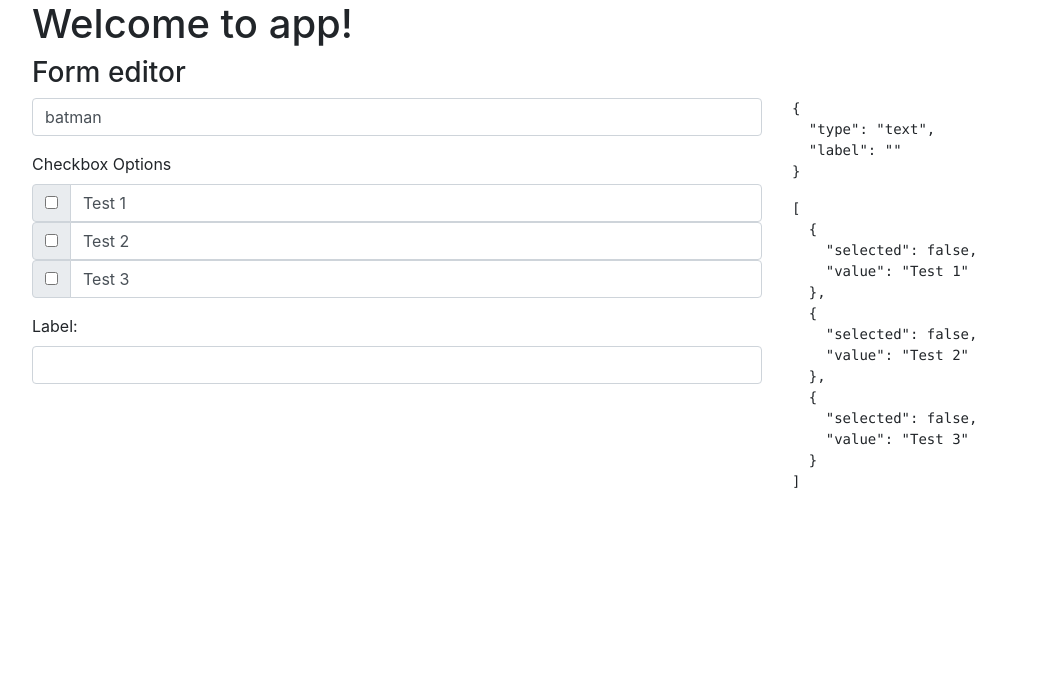
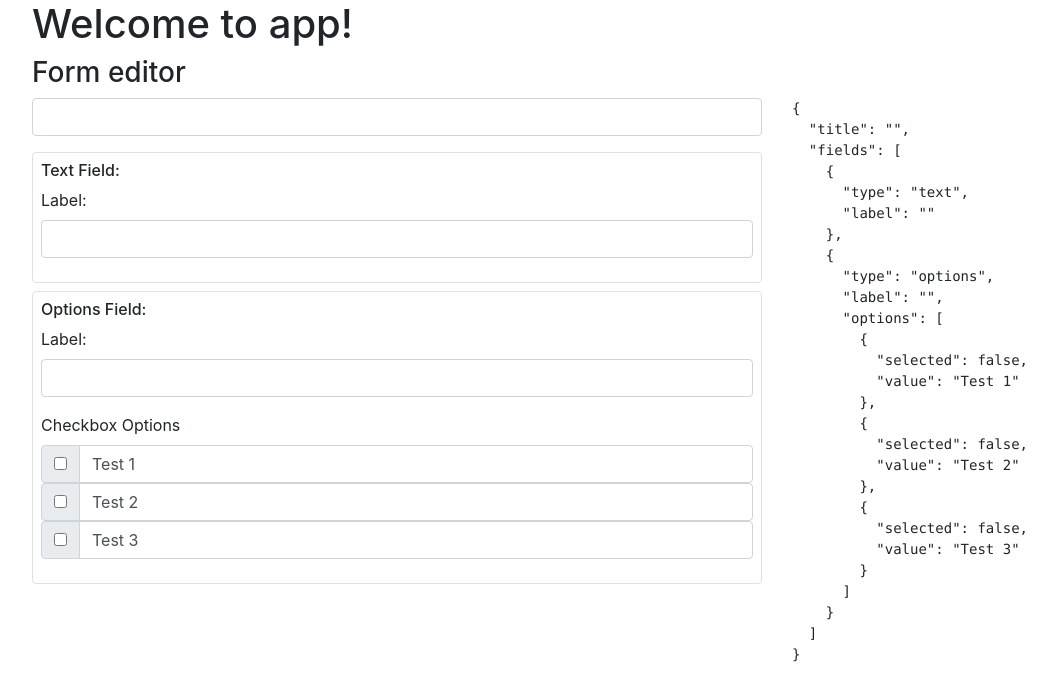
Before and after one commit to ev45ive/eduweb-angular-wzorce, an Angular app: page / in a window 1280 px wide. Shown: the top 700 px of the page, without its empty margins (53-1109 px from the left). Built offline with nearby package versions, Linux system fonts and the light colour scheme.

Commit message:
5.5. Zagniezdzone modele formularza - finished

```diff
--- a/src/app/forms-editor/form-creator.component.ts
+++ b/src/app/forms-editor/form-creator.component.ts
@@ -6,13 +6,31 @@ import { FormControl, FormGroup, AbstractControl, FormArray, FormBuilder } from
   template: `
     <div class="row">
       <div class="col">
+      <form [formGroup]="formDefinition">
         <div class="form-group">
-          <input type="text" class="form-control" [formControl]="formTitle">
+          <input type="text" class="form-control" formControlName="title">
         </div>
 
+        <div *ngFor="let field of getControlsList(this.formDefinition.get('fields'))" class="border rounded p-2 mb-2">
+          <div [ngSwitch]="field.get('type').value">
+
+            <div *ngSwitchCase=" 'text' ">
+              <h6>Text Field:</h6>
+              <div class="form-group" [formGroup]="field">
+                <label>Label:</label>
+                <input type="text" class="form-control" formControlName="label">
+              </div>
+            </div>
+
+            <div *ngSwitchCase=" 'options' ">
+              <h6>Options Field:</h6>
+              <div class="form-group" [formGroup]="field">
+                <label>Label:</label>
+                <input type="text" class="form-control" formControlName="label">
+              </div>
               <div class="form-group">
                 <label>Checkbox Options</label>
-          <div class="input-group" *ngFor="let option of optionsForField.controls" [formGroup]="option">
+                <div class="input-group" *ngFor="let option of getControlsList(field.get('options'))" [formGroup]="option">
                   <div class="input-group-prepend">
                       <div class="input-group-text">
                         <input type="checkbox" class="form-check" formControlName="selected">
@@ -20,17 +38,18 @@ import { FormControl, FormGroup, AbstractControl, FormArray, FormBuilder } from
                   </div>
                   <input type="text" class="form-control" formControlName="value">
                 </div>
+              </div>
 
             </div>
-
-        <div class="form-group" [formGroup]="fieldOptions">
-          <label>Label:</label>
-          <input type="text" class="form-control" formControlName="label">
           </div>
         </div>
+
+      </form>
+
+
+      </div>
       <div class="col-4">
-        <pre>{{fieldOptions.value | json }}</pre>
-        <pre>{{optionsForField.value | json }}</pre>
+        <pre>{{formDefinition.value | json }}</pre>
       </div>
     </div>
   `,
@@ -38,24 +57,43 @@ import { FormControl, FormGroup, AbstractControl, FormArray, FormBuilder } from
 })
 export class FormCreatorComponent implements OnInit {
 
-  formTitle: FormControl
-  fieldOptions: FormGroup
-  optionsForField: FormArray
+  formDefinition: FormGroup
 
   constructor(private fb:FormBuilder) {
 
-    this.formTitle = this.fb.control('batman')
+    this.formDefinition = this.fb.group({
+      title: this.fb.control(''),
+      fields: this.fb.array([
+        this.createTextField(),
+        this.createOptionsField()
+      ])
+    })
+  }
 
-    this.fieldOptions = this.fb.group({
+  createTextField(){
+    return this.fb.group({
       type: this.fb.control('text'),
       label: this.fb.control('')
     })
+  }
 
-    this.optionsForField = this.fb.array([
+  createOptionsField(){
+    return this.fb.group({
+      type: this.fb.control('options'),
+      label: this.fb.control(''),
+      options: this.fb.array([
         this.createOption('Test 1'),
         this.createOption('Test 2'),
         this.createOption('Test 3'),
       ])
+    })
+  }
+
+  getControlsList(fields:AbstractControl){
+    if(!(fields instanceof FormArray)){
+      return []
+    }
+    return fields.controls
   }
 
   createOption(defaultValue, selected = false){
```
Lines whose indentation alone changed are shown as unchanged.
